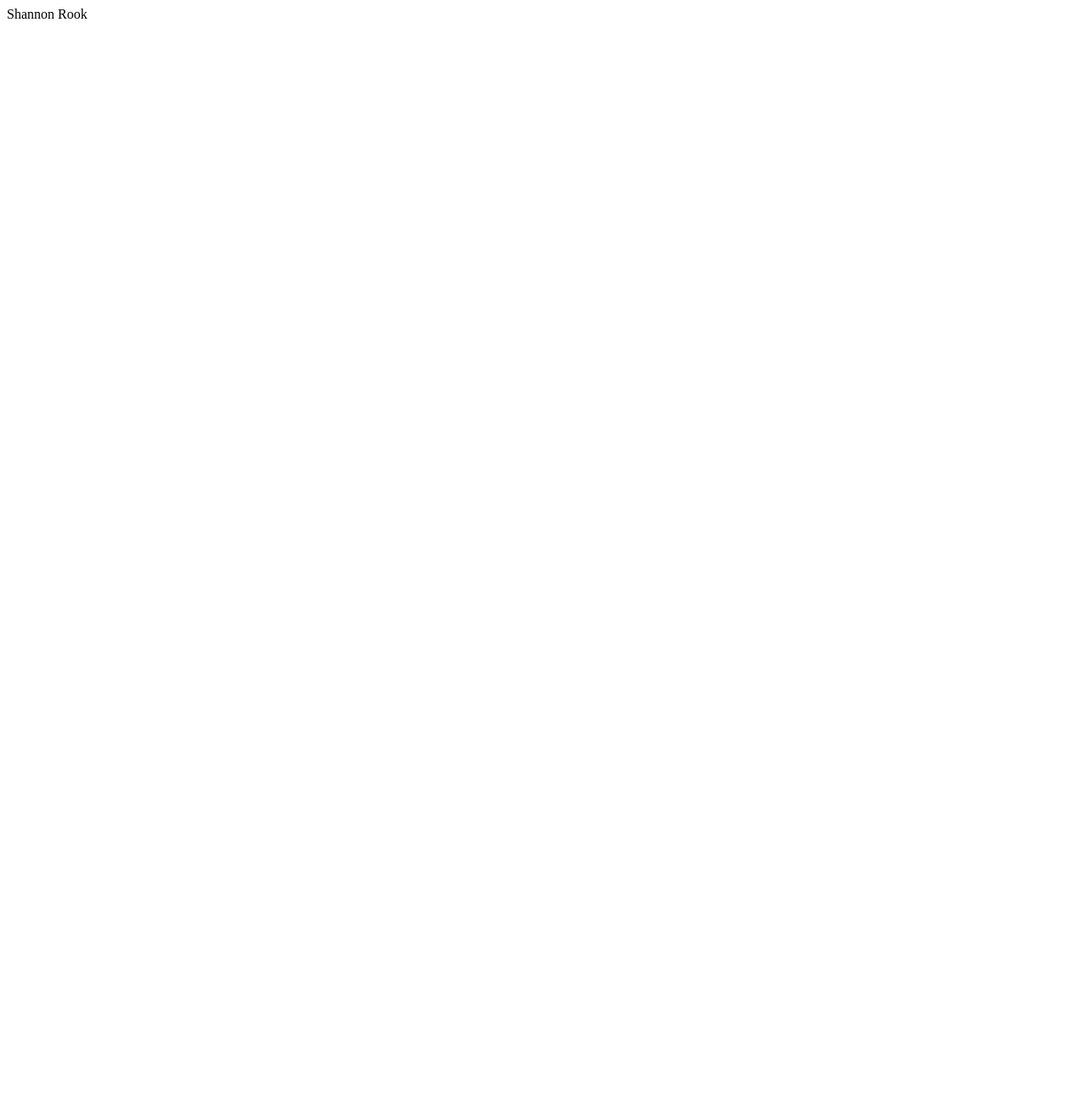
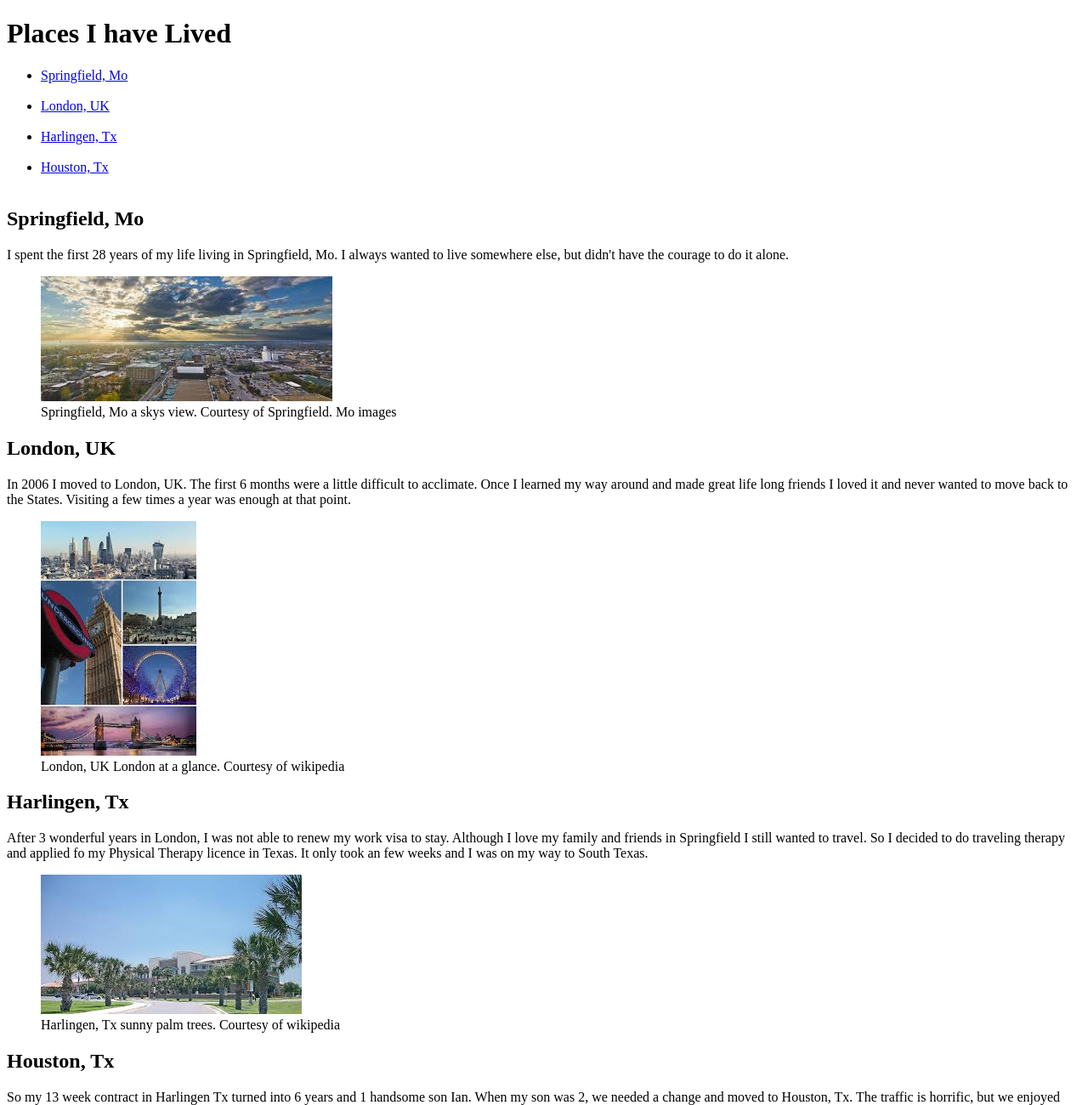
Before and after one commit to shanrookers/html-me-something, a plain HTML site: page index.html in a window 1280 px wide. Shown: the top 1300 px of the page at 85% size. Before the commit the page ends 800 px from the top, so only its background shows below. Drawn offline with Linux system fonts and the light colour scheme.

Commit message:
my completed html-me-something

```diff
--- a/index.html
+++ b/index.html
@@ -1 +1,64 @@
-<p>Shannon Rook</p>
+<!DOCTYPE html>
+
+<html>
+     <head>
+
+     <title>Shannon Rook Places I have Lived</title>
+
+     </head>
+     <body>
+          <header>
+               <h1>Places I have Lived</h1>
+               <nav>
+                    <ul>
+                         <li><a href = "https://en.wikipedia.org/wiki/Springfield,_Missouri">Springfield, Mo</a></li><br>
+                         <li><a href = "https://en.wikipedia.org/wiki/London">London, UK</a></li><br>
+                         <li><a href = "https://en.wikipedia.org/wiki/Harlingen,_Texas">Harlingen, Tx</a></li><br>
+                         <li><a href = "https://en.wikipedia.org/wiki/Houston">Houston, Tx</a></li><br>
+                    </ul>
+               </nav>
+          </header>
+          <main>
+               <article>
+                    <section>
+                         <a name="springfield"></a>
+                         <h2>Springfield, Mo</h2>
+                         <p>I spent the first 28 years of my life living in Springfield, Mo. I always wanted to live somewhere else, but didn't have the courage to do it alone.</p>
+                         <figure>
+                              <img src = "images/Springfield, Mo.jpg" alt = "Springfield, Mo a skys view, Courtesy of Springfield, Mo images" />
+                              <figcaption>Springfield, Mo a skys view. Courtesy of Springfield. Mo images <a href="https://www.google.com/imgres?imgurl=https%3A%2F%2Fwww.springfieldmo.gov%2FImageRepository%2FDocument%3FdocumentID%3D44208&imgrefurl=https%3A%2F%2Fwww.springfieldmo.gov%2F&tbnid=m8aVzwqCPQ84hM&vet=12ahUKEwixutufsoLtAhUMgK0KHWjwAfAQMygBegUIARCqAQ..i&docid=b47rsppK-d7mqM&w=1920&h=825&q=springfield%20Mo%20images&ved=2ahUKEwixutufsoLtAhUMgK0KHWjwAfAQMygBegUIARCqAQ"></a></figcaption>
+                         </figure>
+                    </section>
+                    <section>
+                         <a name="london"></a>
+                         <h2>London, UK</h2>
+                         <p>In 2006 I moved to London, UK. The first 6 months were a little difficult to acclimate. Once I learned my way around and made great life long friends I loved it and never wanted to move back to the States. Visiting a few times a year was enough at that point. </p>
+                         <figure>
+                              <img src = "images/London, UK.jpg" alt = "London at a glance, Courtesy of wikipedia"/>
+                              <figcaption>London, UK London at a glance. Courtesy of wikipedia<a href="https://en.wikipedia.org/wiki/London"></a></figcaption>
+                         </figure>
+                    </section>
+                    <section>
+                         <a name="harlingen"></a>
+                         <h2>Harlingen, Tx</h2>
+                         <p>After 3 wonderful years in London, I was not able to renew my work visa to stay. Although I love my family and friends in Springfield I still wanted to travel. So I decided to do traveling therapy and applied fo my Physical Therapy licence in Texas. It only took an few weeks and I was on my way to South Texas.</p>
+                         <figure>
+                              <img src ="images/Harlingen, Tx 2.jpg" alt = "Harlingen Tx with the sun and palm trees, Courtesy of wikipedia"/>
+                              <figcaption>Harlingen, Tx sunny palm trees. Courtesy of wikipedia<a href =https://en.wikipedia.org/wiki/Harlingen,_Texas></a></figcaption>
+                         </figure>
+                    </section>
+                    <section>
+                         <a name="houston"></a>
+                         <h2>Houston, Tx</h2>
+                         <p>So my 13 week contract in Harlingen Tx turned into 6 years and 1 handsome son Ian. When my son was 2, we needed a change and moved to Houston, Tx. The traffic is horrific, but we enjoyed our bubble around the Rice University area we lived in.</p>
+                         <figure>
+                              <img src ="images/Houston, Tx.jpg" alt = "Houston can be a beautiful city despite the traffic, Courtesy of Partners in Primary Care"/>
+                              <figcaption>Houston, Tx can be a beautiful city despite the traffic. Courtesy of partners in primary care<a href="https://partnersinprimarycare.com/houston-tx"></a></figcaption>
+                         </figure>
+                    </section>
+
+               </article>
+          </main>
+
+
+     </body>
```
Also changed, not shown: YOUR NAME.txt (deleted), images/Harlingen, Tx 1.png (added), images/Harlingen, Tx 2.jpg (added), images/Houston, Tx.jpg (added), images/London, UK.jpg (added), images/Springfield, Mo.jpg (added).
